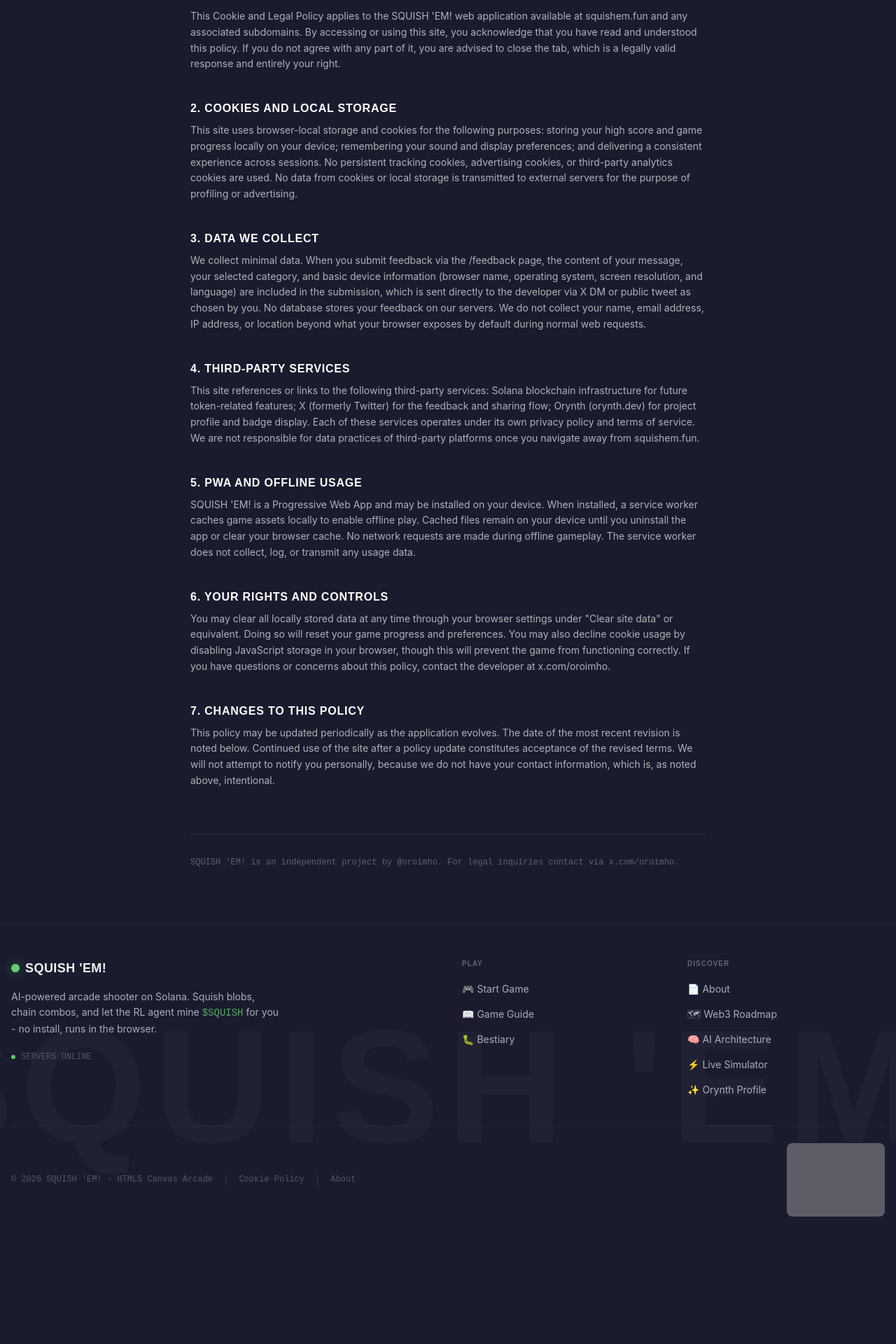
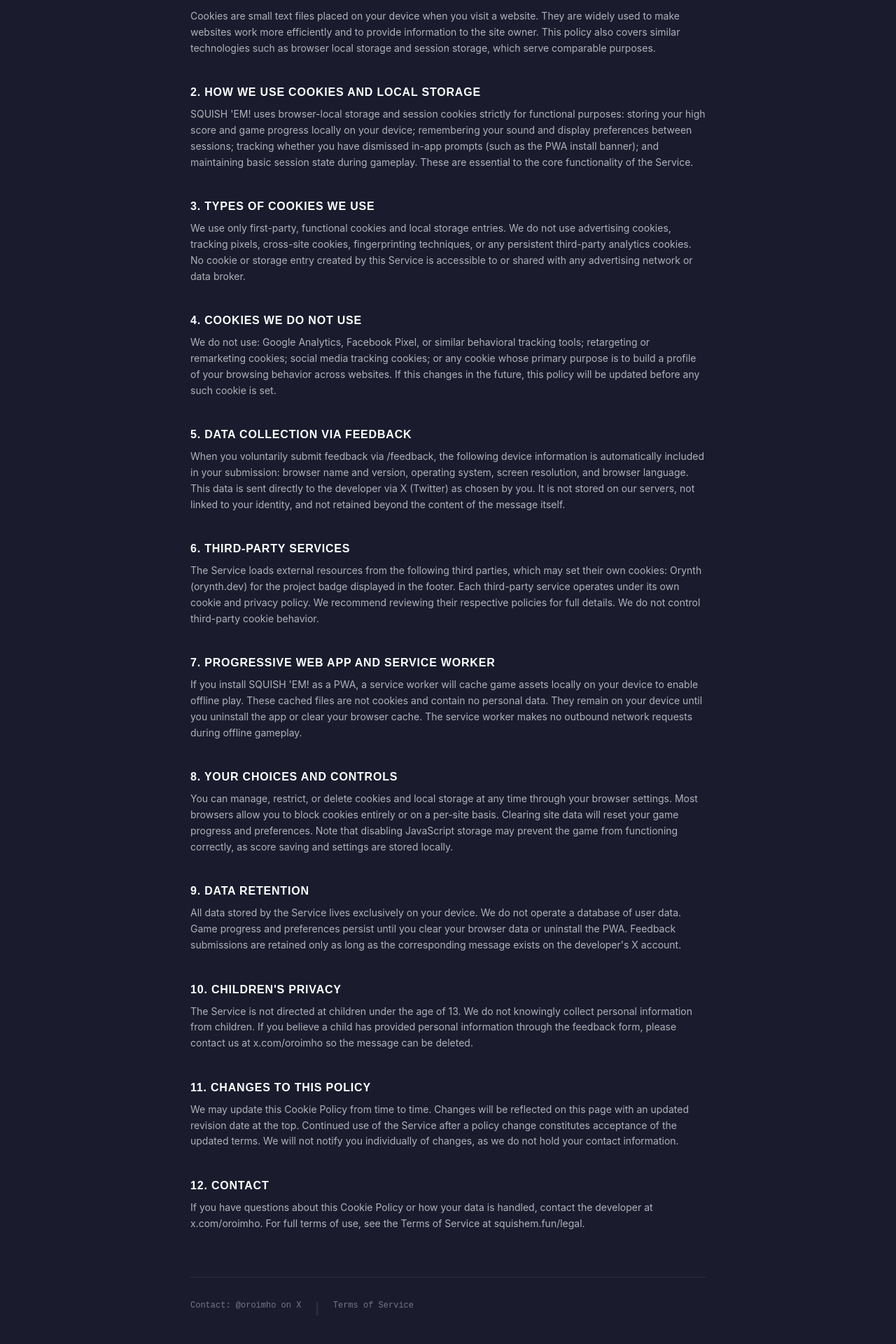
Before and after one commit to yusufsafary/squish-em, a React (Vite) app: page /cookies in a window 1280 px wide. Shown: the part 260-2180 px from the top of the page at 70% size. Before the commit the page ends 2046 px from the top, so only its background shows below. Built offline with nearby package versions, Linux system fonts and the light colour scheme; grey boxes are pictures that could not be loaded.

Commit message:
feat(cookies): rewrite as comprehensive standard cookie policy

```diff
--- a/src/pages/cookies.tsx
+++ b/src/pages/cookies.tsx
@@ -1,33 +1,55 @@
 import { motion } from "framer-motion";
+
+const LAST_UPDATED = "May 2026";
 
 const SECTIONS = [
   {
-    heading: "1. What This Policy Covers",
-    body: `This Cookie and Legal Policy applies to the SQUISH 'EM! web application available at squishem.fun and any associated subdomains. By accessing or using this site, you acknowledge that you have read and understood this policy. If you do not agree with any part of it, you are advised to close the tab, which is a legally valid response and entirely your right.`,
+    heading: "1. What Are Cookies",
+    body: `Cookies are small text files placed on your device when you visit a website. They are widely used to make websites work more efficiently and to provide information to the site owner. This policy also covers similar technologies such as browser local storage and session storage, which serve comparable purposes.`,
   },
   {
-    heading: "2. Cookies and Local Storage",
-    body: `This site uses browser-local storage and cookies for the following purposes: storing your high score and game progress locally on your device; remembering your sound and display preferences; and delivering a consistent experience across sessions. No persistent tracking cookies, advertising cookies, or third-party analytics cookies are used. No data from cookies or local storage is transmitted to external servers for the purpose of profiling or advertising.`,
+    heading: "2. How We Use Cookies and Local Storage",
+    body: `SQUISH 'EM! uses browser-local storage and session cookies strictly for functional purposes: storing your high score and game progress locally on your device; remembering your sound and display preferences between sessions; tracking whether you have dismissed in-app prompts (such as the PWA install banner); and maintaining basic session state during gameplay. These are essential to the core functionality of the Service.`,
   },
   {
-    heading: "3. Data We Collect",
-    body: `We collect minimal data. When you submit feedback via the /feedback page, the content of your message, your selected category, and basic device information (browser name, operating system, screen resolution, and language) are included in the submission, which is sent directly to the developer via X DM or public tweet as chosen by you. No database stores your feedback on our servers. We do not collect your name, email address, IP address, or location beyond what your browser exposes by default during normal web requests.`,
+    heading: "3. Types of Cookies We Use",
+    body: `We use only first-party, functional cookies and local storage entries. We do not use advertising cookies, tracking pixels, cross-site cookies, fingerprinting techniques, or any persistent third-party analytics cookies. No cookie or storage entry created by this Service is accessible to or shared with any advertising network or data broker.`,
   },
   {
-    heading: "4. Third-Party Services",
-    body: `This site references or links to the following third-party services: Solana blockchain infrastructure for future token-related features; X (formerly Twitter) for the feedback and sharing flow; Orynth (orynth.dev) for project profile and badge display. Each of these services operates under its own privacy policy and terms of service. We are not responsible for data practices of third-party platforms once you navigate away from squishem.fun.`,
+    heading: "4. Cookies We Do Not Use",
+    body: `We do not use: Google Analytics, Facebook Pixel, or similar behavioral tracking tools; retargeting or remarketing cookies; social media tracking cookies; or any cookie whose primary purpose is to build a profile of your browsing behavior across websites. If this changes in the future, this policy will be updated before any such cookie is set.`,
   },
   {
-    heading: "5. PWA and Offline Usage",
-    body: `SQUISH 'EM! is a Progressive Web App and may be installed on your device. When installed, a service worker caches game assets locally to enable offline play. Cached files remain on your device until you uninstall the app or clear your browser cache. No network requests are made during offline gameplay. The service worker does not collect, log, or transmit any usage data.`,
+    heading: "5. Data Collection via Feedback",
+    body: `When you voluntarily submit feedback via /feedback, the following device information is automatically included in your submission: browser name and version, operating system, screen resolution, and browser language. This data is sent directly to the developer via X (Twitter) as chosen by you. It is not stored on our servers, not linked to your identity, and not retained beyond the content of the message itself.`,
   },
   {
-    heading: "6. Your Rights and Controls",
-    body: `You may clear all locally stored data at any time through your browser settings under "Clear site data" or equivalent. Doing so will reset your game progress and preferences. You may also decline cookie usage by disabling JavaScript storage in your browser, though this will prevent the game from functioning correctly. If you have questions or concerns about this policy, contact the developer at x.com/oroimho.`,
+    heading: "6. Third-Party Services",
+    body: `The Service loads external resources from the following third parties, which may set their own cookies: Orynth (orynth.dev) for the project badge displayed in the footer. Each third-party service operates under its own cookie and privacy policy. We recommend reviewing their respective policies for full details. We do not control third-party cookie behavior.`,
   },
   {
-    heading: "7. Changes to This Policy",
-    body: `This policy may be updated periodically as the application evolves. The date of the most recent revision is noted below. Continued use of the site after a policy update constitutes acceptance of the revised terms. We will not attempt to notify you personally, because we do not have your contact information, which is, as noted above, intentional.`,
+    heading: "7. Progressive Web App and Service Worker",
+    body: `If you install SQUISH 'EM! as a PWA, a service worker will cache game assets locally on your device to enable offline play. These cached files are not cookies and contain no personal data. They remain on your device until you uninstall the app or clear your browser cache. The service worker makes no outbound network requests during offline gameplay.`,
+  },
+  {
+    heading: "8. Your Choices and Controls",
+    body: `You can manage, restrict, or delete cookies and local storage at any time through your browser settings. Most browsers allow you to block cookies entirely or on a per-site basis. Clearing site data will reset your game progress and preferences. Note that disabling JavaScript storage may prevent the game from functioning correctly, as score saving and settings are stored locally.`,
+  },
+  {
+    heading: "9. Data Retention",
+    body: `All data stored by the Service lives exclusively on your device. We do not operate a database of user data. Game progress and preferences persist until you clear your browser data or uninstall the PWA. Feedback submissions are retained only as long as the corresponding message exists on the developer's X account.`,
+  },
+  {
+    heading: "10. Children's Privacy",
+    body: `The Service is not directed at children under the age of 13. We do not knowingly collect personal information from children. If you believe a child has provided personal information through the feedback form, please contact us at x.com/oroimho so the message can be deleted.`,
+  },
+  {
+    heading: "11. Changes to This Policy",
+    body: `We may update this Cookie Policy from time to time. Changes will be reflected on this page with an updated revision date at the top. Continued use of the Service after a policy change constitutes acceptance of the updated terms. We will not notify you individually of changes, as we do not hold your contact information.`,
+  },
+  {
+    heading: "12. Contact",
+    body: `If you have questions about this Cookie Policy or how your data is handled, contact the developer at x.com/oroimho. For full terms of use, see the Terms of Service at squishem.fun/legal.`,
   },
 ];
 
@@ -48,7 +70,7 @@
               Cookie Policy
             </h1>
             <p className="text-white/50 font-mono text-sm">
-              Last revised: May 2026. Effective immediately and until further notice.
+              Last updated: {LAST_UPDATED}. This policy explains what data we store and why.
             </p>
           </div>
 
@@ -56,9 +78,9 @@
             {SECTIONS.map((s, i) => (
               <motion.section
                 key={i}
-                initial={{ opacity: 0, y: 12 }}
+                initial={{ opacity: 0, y: 10 }}
                 animate={{ opacity: 1, y: 0 }}
-                transition={{ delay: 0.1 + i * 0.06, duration: 0.4 }}
+                transition={{ delay: 0.08 + i * 0.04, duration: 0.4 }}
               >
                 <h2 className="font-display font-bold text-base text-white mb-2">
                   {s.heading}
@@ -73,13 +95,24 @@
           <motion.div
             initial={{ opacity: 0 }}
             animate={{ opacity: 1 }}
-            transition={{ delay: 0.6 }}
-            className="mt-16 pt-8 border-t border-white/8"
+            transition={{ delay: 0.7 }}
+            className="mt-16 pt-8 border-t border-white/8 flex flex-col sm:flex-row gap-5"
           >
-            <p className="text-white/30 font-mono text-xs">
-              SQUISH 'EM! is an independent project by @oroimho.
-              For legal inquiries contact via x.com/oroimho.
-            </p>
+            <a
+              href="https://x.com/oroimho"
+              target="_blank"
+              rel="noopener noreferrer"
+              className="font-mono text-xs text-white/40 hover:text-primary transition-colors"
+            >
+              Contact: @oroimho on X
+            </a>
+            <span className="hidden sm:block text-white/15">|</span>
+            <a
+              href="/legal"
+              className="font-mono text-xs text-white/40 hover:text-primary transition-colors"
+            >
+              Terms of Service
+            </a>
           </motion.div>
         </motion.div>
       </div>
```
